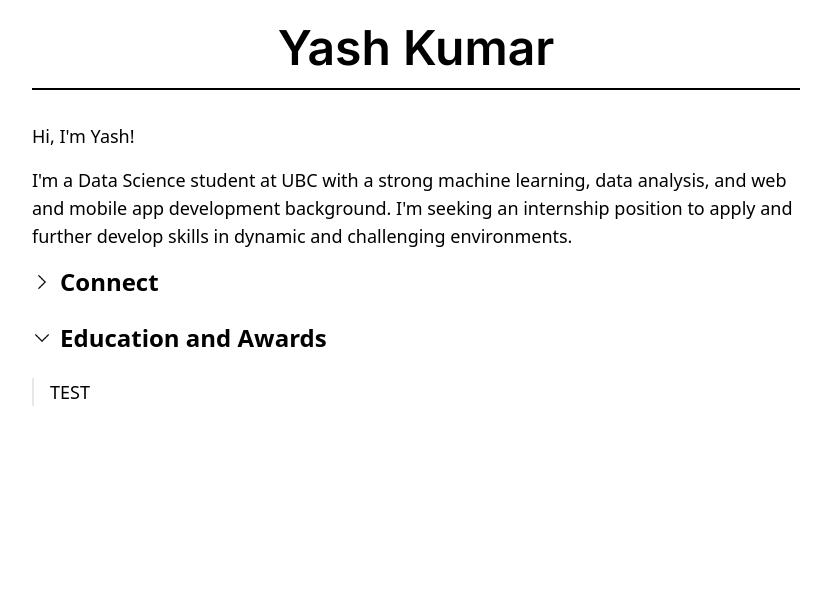
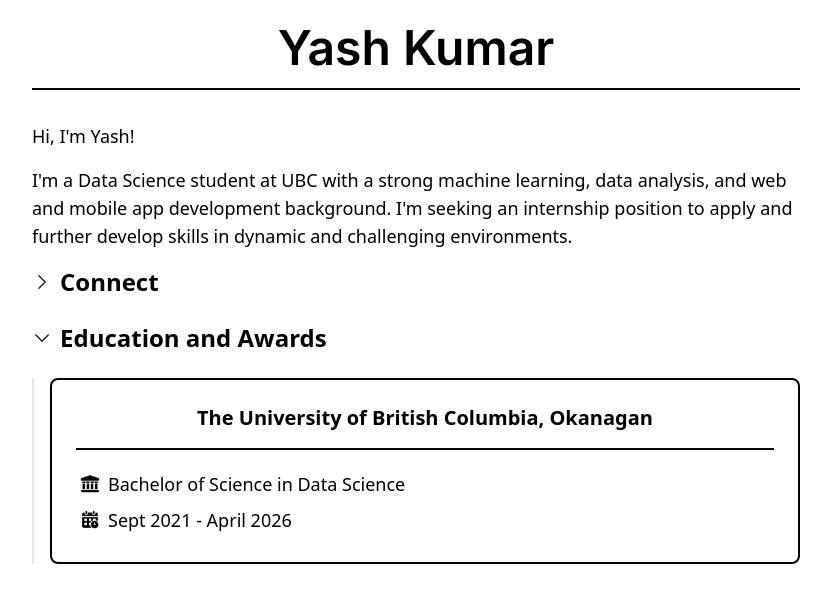
Before and after one commit to KYash03/PersonalWebsite, a Next.js app: page / in a window 1280 px wide. Both pictures are taken after a click on the button "Education and Awards". Shown: the top 602 px of the page, without its empty margins (224-1055 px from the left). Built offline with nearby package versions, Linux system fonts and the light colour scheme.

Commit message:
added uni details

```diff
--- a/app/components/Education.tsx
+++ b/app/components/Education.tsx
@@ -1,3 +1,33 @@
+import Image from "next/image";
+
 export default function Education() {
-  return <div className="border-l-2 border-gray-200 pl-4 mb-6">TEST</div>;
+  return (
+    <div className="border-l-2 border-gray-200 pl-4 mb-6">
+      <div className="border-2 border-black p-6 rounded-lg">
+        <p className="text-center border-b-2 border-black mb-4 pb-4 font-semibold text-xl">
+          The University of British Columbia, Okanagan
+        </p>
+        <p className="p-1 flex items-center">
+          <Image
+            src="/university.png"
+            alt="email-icon"
+            width={20}
+            height={20}
+            className="mr-2"
+          />
+          <p>Bachelor of Science in Data Science</p>
+        </p>
+        <p className="p-1 flex items-center">
+          <Image
+            src="/schedule.png"
+            alt="LinkedIn icon"
+            width={20}
+            height={20}
+            className="mr-2"
+          />
+          <p>Sept 2021 - April 2026</p>
+        </p>
+      </div>
+    </div>
+  );
 }
```
Also changed, not shown: public/schedule.png (added), public/university.png (added).
